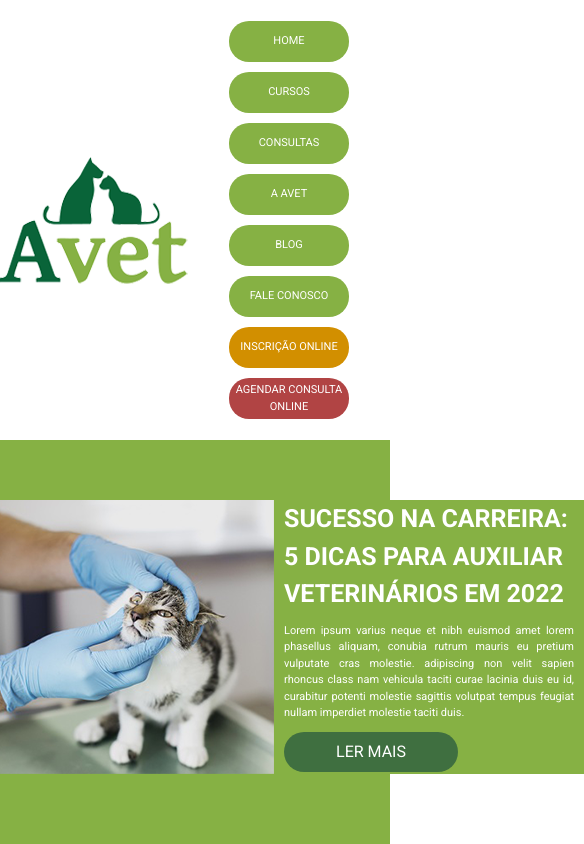
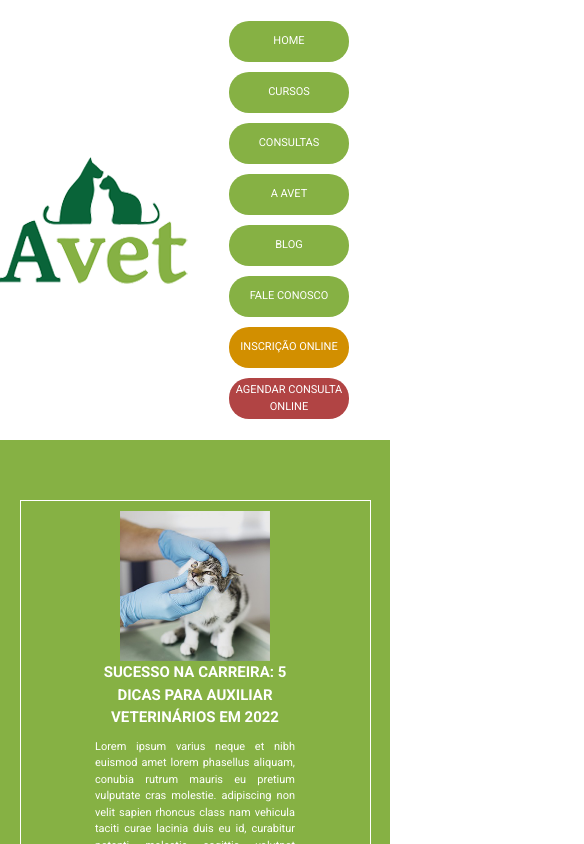
Before and after one commit to marcusviniciusmo/Avet_Cursos_Website, a React (Create React App) app in the folder frontend/: page /blog in a window 390 px wide. Shown: the top 844 px of the page, 584 px wide, since content can reach past the window. Built offline with nearby package versions, Linux system fonts and the light colour scheme.

Commit message:
Responsive design of the Blog view

```diff
--- a/frontend/src/components/BlogArticle/styles.css
+++ b/frontend/src/components/BlogArticle/styles.css
@@ -42,3 +42,120 @@ div#btnLerMais {
   border-radius: 30px;
   cursor: pointer;
 }
+
+@media screen and (min-width: 1152px) and (max-width: 1279px) {
+  div#blogArticleLogoContainer {
+    width: 220px;
+    height: 220px;
+  }
+
+  div#blogArticleLogoContainer img {
+    width: auto;
+    max-width: 220px;
+    height: auto;
+    max-height: 220px;
+  }
+
+  div#btnLerMais {
+    width: 100%;
+  }
+}
+
+@media screen and (min-width: 1024px) and (max-width: 1151px) {
+  div#blogArticleLogoContainer {
+    width: 220px;
+    height: 220px;
+  }
+
+  div#blogArticleLogoContainer img {
+    width: auto;
+    max-width: 220px;
+    height: auto;
+    max-height: 220px;
+  }
+
+  div#blogArticleContent {
+    width: 230px;
+  }
+
+  div#blogArticleTitle {
+    font-size: 20px;
+    margin-bottom: 10px;
+  }
+
+  div#btnLerMais {
+    width: 100%;
+  }
+}
+
+@media screen and (min-width: 800px) and (max-width: 1023px) {
+  div#blogArticleContainer {
+    align-items: center;
+  }
+
+  div#blogArticleLogoContainer {
+    width: 170px;
+    height: 170px;
+  }
+
+  div#blogArticleLogoContainer img {
+    width: auto;
+    max-width: 170px;
+    height: auto;
+    max-height: 170px;
+  }
+
+  div#blogArticleContent {
+    width: 200px;
+  }
+
+  div#blogArticleTitle {
+    font-size: 15px;
+    text-align: center;
+  }
+
+  div#blogArticleText {
+    font-size: 11px;
+  }
+
+  div#btnLerMais {
+    width: 100%;
+  }
+}
+
+@media screen and (max-width: 799px) {
+  div#blogArticleContainer {
+    width: 90%;
+    display: flex;
+    flex-wrap: wrap;
+    align-items: center;
+    justify-content: center;
+    border: 1px solid #FFFFFF;
+    padding: 10px;
+  }
+
+  div#blogArticleLogoContainer {
+    width: 150px;
+    height: 150px;
+  }
+
+  div#blogArticleLogoContainer img {
+    width: auto;
+    max-width: 150px;
+    height: auto;
+    max-height: 150px;
+  }
+
+  div#blogArticleContent {
+    width: 200px;
+  }
+
+  div#blogArticleTitle {
+    font-size: 15px;
+    text-align: center;
+  }
+
+  div#btnLerMais {
+    width: 100%;
+  }
+}
--- a/frontend/src/components/BlogContent/styles.css
+++ b/frontend/src/components/BlogContent/styles.css
@@ -16,3 +16,24 @@ div#btnVejaMaisMaterias {
   padding: 35px 0;
   cursor: pointer;
 }
+
+@media screen and (min-width: 1680px) and (max-width: 1919px) {
+  div#blogArticlesContainer {
+    width: 80%;
+    margin: 0 auto;
+  }
+}
+
+@media screen and (min-width: 1600px) and (max-width: 1679px) {
+  div#blogArticlesContainer {
+    width: 90%;
+    margin: 0 auto;
+  }
+}
+
+@media screen and (min-width: 1440px) and (max-width: 1599px) {
+  div#blogArticlesContainer {
+    width: 90%;
+    margin: 0 auto;
+  }
+}
```
